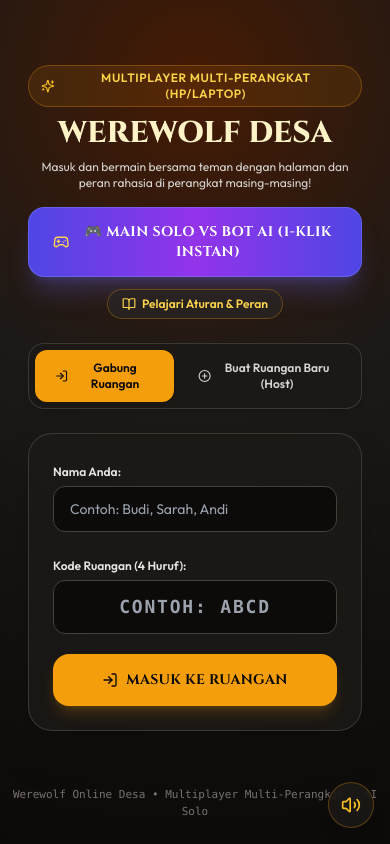
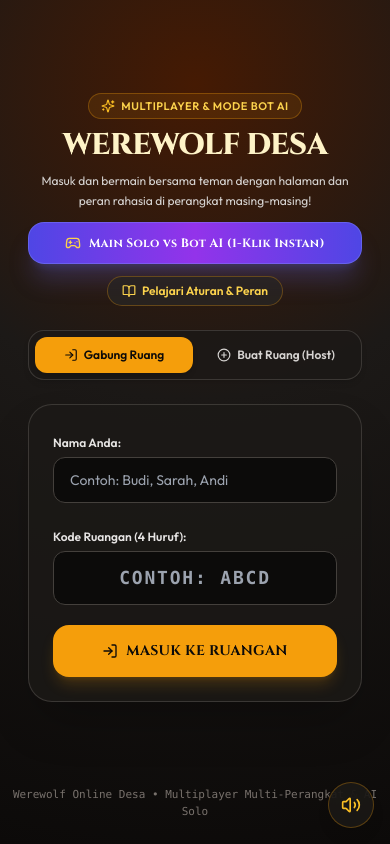
Before and after one commit to growhaleystudio-create/warewolf, a Next.js app: page / in a window 390 px wide. Built offline with nearby package versions, Linux system fonts and the light colour scheme.

Commit message:
style: clean 1-line mobile typography and buttons

```diff
--- a/components/screens/LobbyAuthScreen.tsx
+++ b/components/screens/LobbyAuthScreen.tsx
@@ -283,28 +283,28 @@ export function LobbyAuthScreen({
     <div className="w-full max-w-xl mx-auto p-4 sm:p-6 space-y-6 animate-fadeIn">
       {/* Header Banner */}
       <div className="text-center space-y-2">
-        <div className="inline-flex items-center gap-2 px-3 py-1 rounded-full bg-amber-500/10 border border-amber-500/30 text-amber-300 text-xs font-semibold uppercase tracking-wider">
-          <Sparkles className="w-3.5 h-3.5 text-amber-400" />
-          <span>Multiplayer Multi-Perangkat (HP/Laptop)</span>
+        <div className="inline-flex items-center gap-1.5 px-3 py-1 rounded-full bg-amber-500/10 border border-amber-500/30 text-amber-300 text-[11px] sm:text-xs font-semibold uppercase tracking-wider whitespace-nowrap">
+          <Sparkles className="w-3.5 h-3.5 text-amber-400 shrink-0" />
+          <span>Multiplayer & Mode Bot AI</span>
         </div>
 
-        <h1 className="font-serif text-3xl sm:text-5xl font-extrabold text-amber-100">
+        <h1 className="font-serif text-3xl sm:text-5xl font-extrabold text-amber-100 tracking-tight">
           WEREWOLF DESA
         </h1>
-        <p className="text-stone-300 text-xs sm:text-sm max-w-md mx-auto">
+        <p className="text-stone-300 text-xs sm:text-sm max-w-md mx-auto leading-relaxed">
           Masuk dan bermain bersama teman dengan halaman dan peran rahasia di perangkat masing-masing!
         </p>
 
         {/* Quick 1-Click Solo vs AI Button */}
         {onStartSoloGame && (
-          <div className="pt-2 flex flex-col items-center gap-2">
+          <div className="pt-1 flex flex-col items-center gap-2">
             <button
               type="button"
               onClick={handleSoloClick}
-              className="w-full py-3.5 px-6 rounded-2xl bg-gradient-to-r from-indigo-600 via-purple-600 to-indigo-600 hover:from-indigo-500 hover:to-purple-500 text-white font-serif font-bold text-sm tracking-wide shadow-xl shadow-indigo-500/25 border border-indigo-400/40 transition-all hover:scale-[1.02] active:scale-95 flex items-center justify-center gap-2.5"
+              className="w-full py-3 sm:py-3.5 px-4 sm:px-6 rounded-2xl bg-gradient-to-r from-indigo-600 via-purple-600 to-indigo-600 hover:from-indigo-500 hover:to-purple-500 text-white font-serif font-bold text-xs sm:text-sm tracking-wide shadow-xl shadow-indigo-500/25 border border-indigo-400/40 transition-all hover:scale-[1.01] active:scale-95 flex items-center justify-center gap-2"
             >
-              <Gamepad2 className="w-5 h-5 text-amber-300" />
-              <span>🎮 MAIN SOLO VS BOT AI (1-KLIK INSTAN)</span>
+              <Gamepad2 className="w-4 h-4 sm:w-5 sm:h-5 text-amber-300 shrink-0" />
+              <span className="whitespace-nowrap">Main Solo vs Bot AI (1-Klik Instan)</span>
             </button>
           </div>
         )}
@@ -316,7 +316,7 @@ export function LobbyAuthScreen({
               audioEngine.playTap();
               setShowRoleGuide(true);
             }}
-            className="inline-flex items-center gap-1.5 px-3.5 py-1.5 rounded-full bg-stone-800/80 hover:bg-stone-700 text-amber-300 border border-amber-500/30 text-xs font-semibold transition-all"
+            className="inline-flex items-center gap-1.5 px-3.5 py-1.5 rounded-full bg-stone-800/80 hover:bg-stone-700 text-amber-300 border border-amber-500/30 text-xs font-semibold transition-all whitespace-nowrap"
           >
             <BookOpen className="w-3.5 h-3.5" />
             <span>Pelajari Aturan & Peran</span>
@@ -326,21 +326,21 @@ export function LobbyAuthScreen({
 
       {/* Tab Switcher */}
       <div className="flex justify-center">
-        <div className="bg-stone-900/90 border border-stone-700/80 rounded-2xl p-1.5 flex gap-1 shadow-md">
+        <div className="bg-stone-900/90 border border-stone-700/80 rounded-2xl p-1.5 flex gap-1 shadow-md w-full max-w-sm">
           <button
             type="button"
             onClick={() => {
               audioEngine.playTap();
               setTab("JOIN");
             }}
-            className={`flex items-center gap-2 px-5 py-2.5 rounded-xl text-xs font-semibold transition-all ${
+            className={`flex-1 flex items-center justify-center gap-1.5 px-3 py-2.5 rounded-xl text-xs font-semibold transition-all whitespace-nowrap ${
               tab === "JOIN"
                 ? "bg-amber-500 text-stone-950 font-bold shadow-md"
                 : "text-stone-300 hover:text-white"
             }`}
           >
-            <LogIn className="w-4 h-4" />
-            <span>Gabung Ruangan</span>
+            <LogIn className="w-3.5 h-3.5 shrink-0" />
+            <span>Gabung Ruang</span>
           </button>
 
           <button
@@ -349,14 +349,14 @@ export function LobbyAuthScreen({
               audioEngine.playTap();
               setTab("CREATE");
             }}
-            className={`flex items-center gap-2 px-5 py-2.5 rounded-xl text-xs font-semibold transition-all ${
+            className={`flex-1 flex items-center justify-center gap-1.5 px-3 py-2.5 rounded-xl text-xs font-semibold transition-all whitespace-nowrap ${
               tab === "CREATE"
                 ? "bg-amber-500 text-stone-950 font-bold shadow-md"
                 : "text-stone-300 hover:text-white"
             }`}
           >
-            <PlusCircle className="w-4 h-4" />
-            <span>Buat Ruangan Baru (Host)</span>
+            <PlusCircle className="w-3.5 h-3.5 shrink-0" />
+            <span>Buat Ruang (Host)</span>
           </button>
         </div>
       </div>
```
